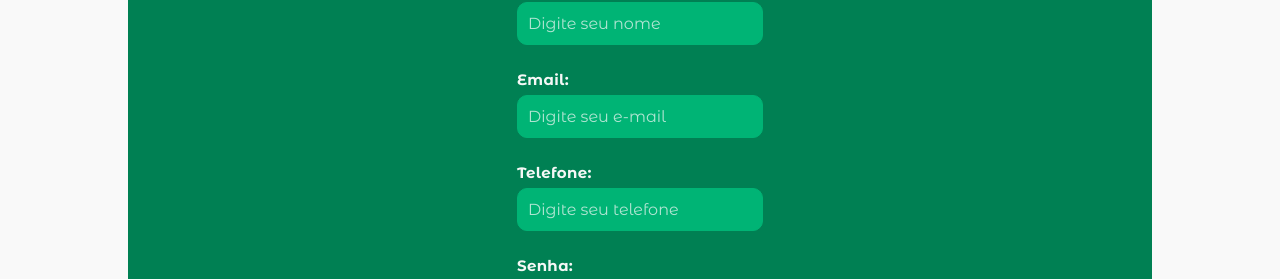
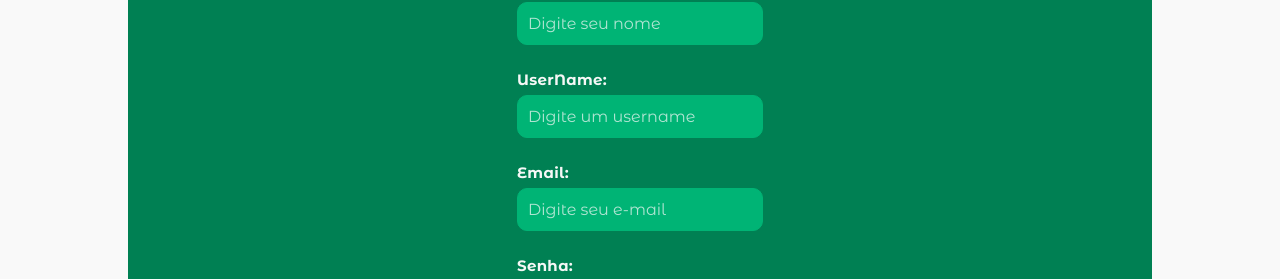
Before and after one commit to S6-2025/NutriFacil, a React (Vite) app in the folder Front-End/site/: page /register in a window 1280 px wide. Shown: the part 260-539 px from the top of the page. Built offline with nearby package versions, Linux system fonts and the light colour scheme.

Commit message:
tentando montar a chamada da API

```diff
--- a/Front-End/site/src/pages/Register.tsx
+++ b/Front-End/site/src/pages/Register.tsx
@@ -1,15 +1,14 @@
 import React from "react";
 import { Link } from "react-router-dom";
 
-
+import { useRegisterForm } from "../hooks/useRegisterForm";
 const Register: React.FC = () => {
-
-
+  const { form, handleChange, handleSubmit } = useRegisterForm();
 
   return (
     <main className="super-container" id="super-container-form">
       <section className="super-form-register">
-        <div className="logo-block " id='logo-block-register'>
+        <div className="logo-block " id="logo-block-register">
           <div className="logo">
             <svg className="header__SVG" id="apple-login">
               {" "}
@@ -21,32 +20,51 @@ const Register: React.FC = () => {
 
         <form className="form-register">
           <div className="camps">
-            <label className="teste-label" htmlFor="name-register">
+            <label htmlFor="fullname">
               Nome:
             </label>
             <input
+              value={form.fullname}
+              onChange={handleChange}
               type="text"
-              id="name-register"
+              id="fullname"
               autoComplete="name"
-              name="name-register"
+              name="fullname"
               required
               placeholder="Digite seu nome"
             />
           </div>
 
           <div className="camps">
-            <label htmlFor="email-register">Email:</label>
+            <label  htmlFor="username">
+              UserName:
+            </label>
             <input
+              value={form.username}
+              onChange={handleChange}
+              type="text"
+              id="username"
+              autoComplete="username"
+              name="username"
+              required
+              placeholder="Digite um username"
+            />
+          </div>
+
+          <div className="camps">
+            <label htmlFor="email">Email:</label>
+            <input
+              value={form.email}
+              onChange={handleChange}
               type="email"
-              id="email-register"
+              id="email"
               autoComplete="new-email"
-              name="email-register"
+              name="email"
               required
               placeholder="Digite seu e-mail"
             />
           </div>
-
-
+{/*
           <div className="camps">
             <label htmlFor="telephone-register">Telefone:</label>
             <input
@@ -57,15 +75,17 @@ const Register: React.FC = () => {
               required
               placeholder="Digite seu telefone"
             />
-          </div>
+          </div> */}
 
           <div className="camps">
-            <label htmlFor="password-register">Senha:</label>
+            <label htmlFor="password">Senha:</label>
             <input
+              value={form.password}
+              onChange={handleChange}
               type="password"
-              id="password-register"
-              autoComplete="new-password"
-              name="password-register"
+              id="password"
+              autoComplete="new-password webauthn"
+              name="password"
               required
               placeholder="Digite sua senha"
             />
@@ -75,7 +95,10 @@ const Register: React.FC = () => {
         </form>
 
         <p className="message-login-register">
-          Já tem conta? <Link  className='link' to="/login">Login</Link>
+          Já tem conta?{" "}
+          <Link className="link" to="/login">
+            Login
+          </Link>
         </p>
       </section>
     </main>
```
